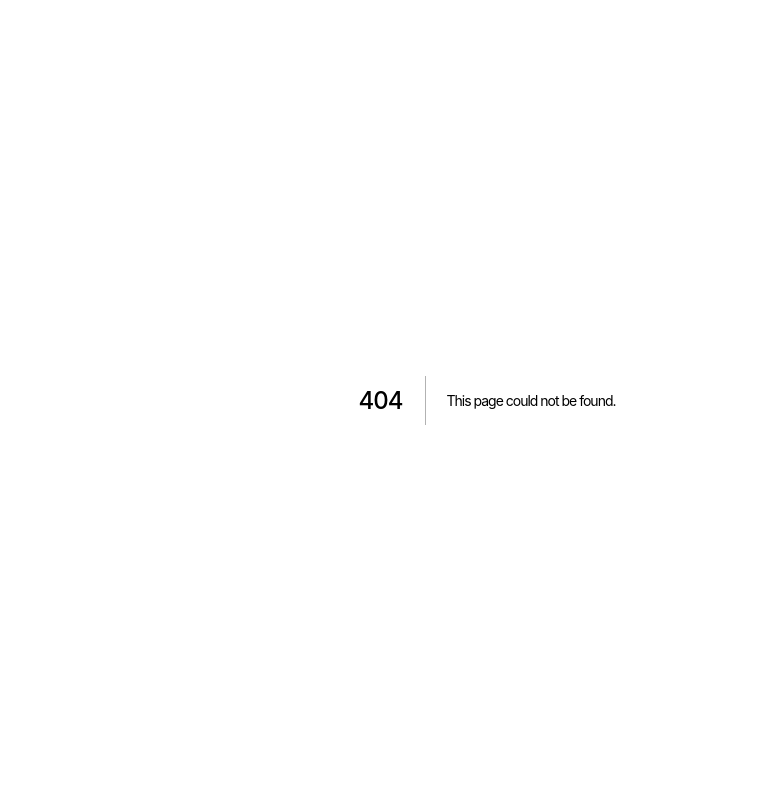
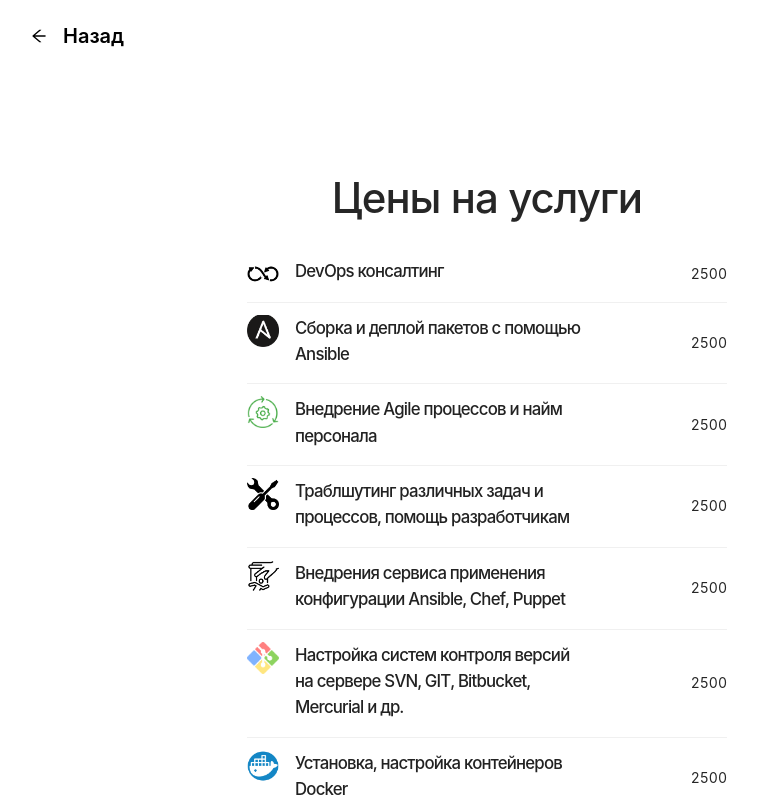
Before and after one commit to fedorg/fedorg.github.io, a Next.js app: page /prices in a window 1280 px wide. Before the commit this address had no page. Shown: the top 800 px of the page, without its empty margins (153-911 px from the left). Built offline with nearby package versions, Linux system fonts and the light colour scheme.

Commit message:
add prices page

```diff
--- a/components/bio.js
+++ b/components/bio.js
@@ -7,7 +7,7 @@
 					<h4>Голишевский Федор Леонидович</h4>
 				</div>
 				<p>Возраст: 27<br /> Родной город: Петербург<br />
-					<a href="#" onClick={function () { this.href = 'mailto:fed0000xmail.com'.split('x').join('r+hi@g'); return true; }}>fed00<span style={{ "display": "none" }}>dummy2982984358@mail.ru</span>00r@gmail.com</a><br />
+					<a href="#" onClick={function (e) { e.target.href = 'mailto:fed0000xmail.com'.split('x').join('r+hi@g'); return true; }}>fed00<span style={{ "display": "none" }}>dummy2982984358@mail.ru</span>00r@gmail.com</a><br />
 					<a href="tel:+79117174549">+7(911) 717-45-49</a> <br />
 					<a href="https://sberdevices.ru"><span className="workplace">SberDevices</span></a>
 				</p>
--- a/components/dewasp.js
+++ b/components/dewasp.js
@@ -59,7 +59,7 @@
 const Devops = () => {
     return <>
         <Row justify="center" align="middle">
-            <Col justify="center" span={8}>
+            <Col justify="center" xs={20} md={16} lg={12}>
                 <List
                     itemLayout="horizontal"
                     dataSource={data}
@@ -67,8 +67,8 @@
                         <List.Item>
                             <List.Item.Meta
                                 avatar={<Avatar shape="square" src={item.avatar} />}
-                                title={<> {item.title} </>}
-                                description={item.description}
+                                title={<span style={{ fontSize: "1.2em" }}> {item.title} </span>}
+                                // description={item.description}
                             />
                             <div style={{ marginLeft: "100px" }}>{item.price}</div>
                         </List.Item>
--- a/pages/index.js
+++ b/pages/index.js
@@ -1,7 +1,7 @@
 import Head from 'next/head'
 import 'antd/dist/antd.css'
 import Bio from "../components/bio"
-import Devops from "../components/dewasp"
+import Link from 'next/link'
 
 export default function Home() {
   return (
@@ -14,7 +14,7 @@
         <link rel="stylesheet" href="https://maxcdn.bootstrapcdn.com/font-awesome/4.6.3/css/font-awesome.min.css" />
       </Head>
       <Bio />
-      <Devops />
+      <a href="/prices">Цены на услуги</a>
     </div>
   )
 }
--- /dev/null
+++ b/pages/prices.js
@@ -0,0 +1,31 @@
+import Head from 'next/head'
+import Link from 'next/link'
+import 'antd/dist/antd.css'
+import Devops from "../components/dewasp"
+import { Row, PageHeader } from 'antd'
+
+export default function Home() {
+    return (
+        <div className="container">
+            <Head>
+                <meta charSet="utf-8" />
+                <title>Голишевский Федор - цены</title>
+                <meta name="viewport" content="width=device-width, initial-scale=1" />
+            </Head>
+            <div >
+                <PageHeader
+                    className="blacklink"
+                    onBack={() => { document.location.href = "/" }}
+                    title={<Link href="/">Назад</Link>}
+                />
+                <Row>
+                    <div style={{ paddingTop: '100px' }} />
+                </Row>
+                <Row>
+                    <h2 style={{ marginRight: 'auto', marginLeft: 'auto' }}>Цены на услуги</h2>
+                </Row>
+                <Devops />
+            </div>
+        </div>
+    )
+}
--- a/styles.css
+++ b/styles.css
@@ -981,3 +981,7 @@
 .footer {
     padding-top: 6rem;
 }
+
+.blacklink * {
+  color: black;
+}
```
